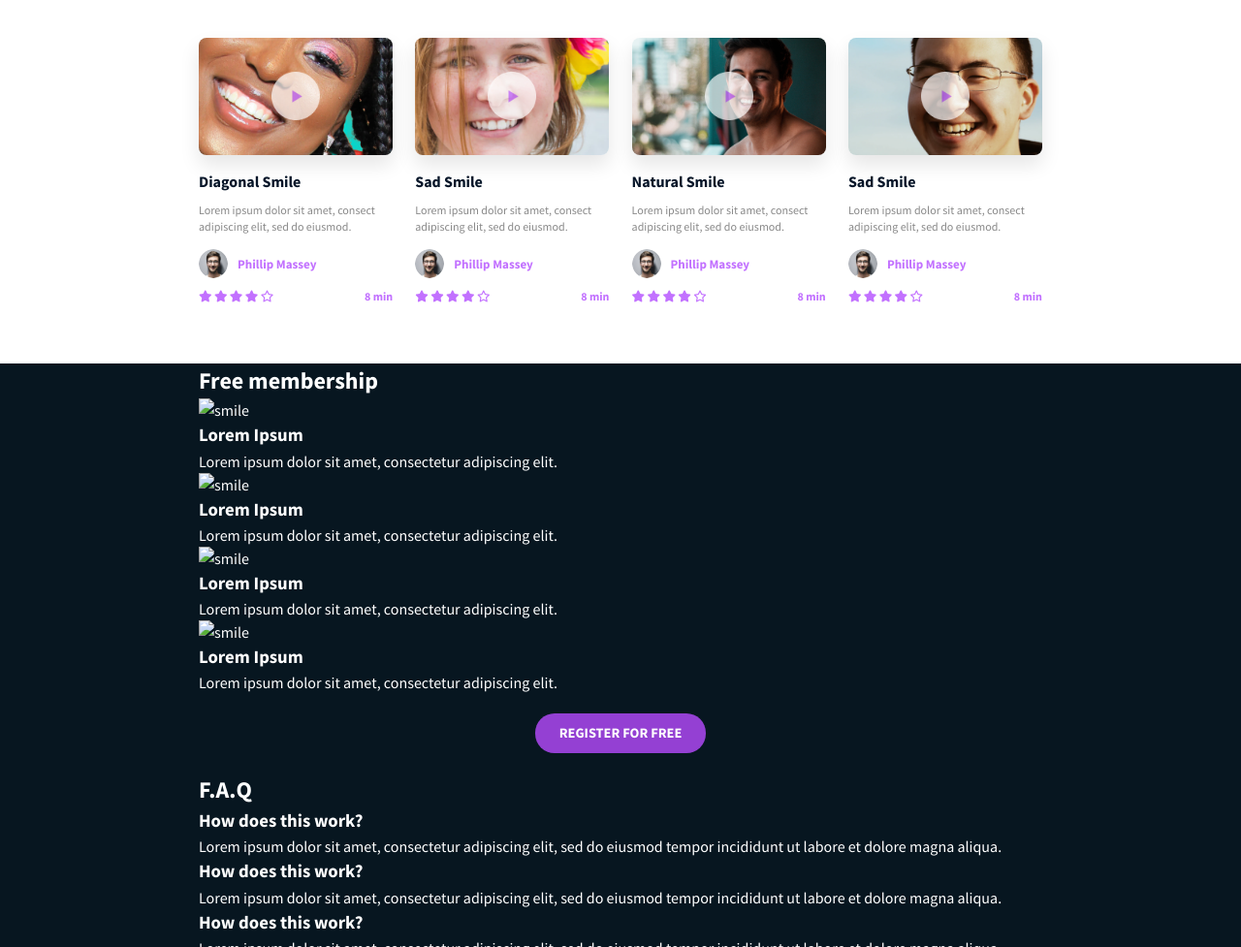
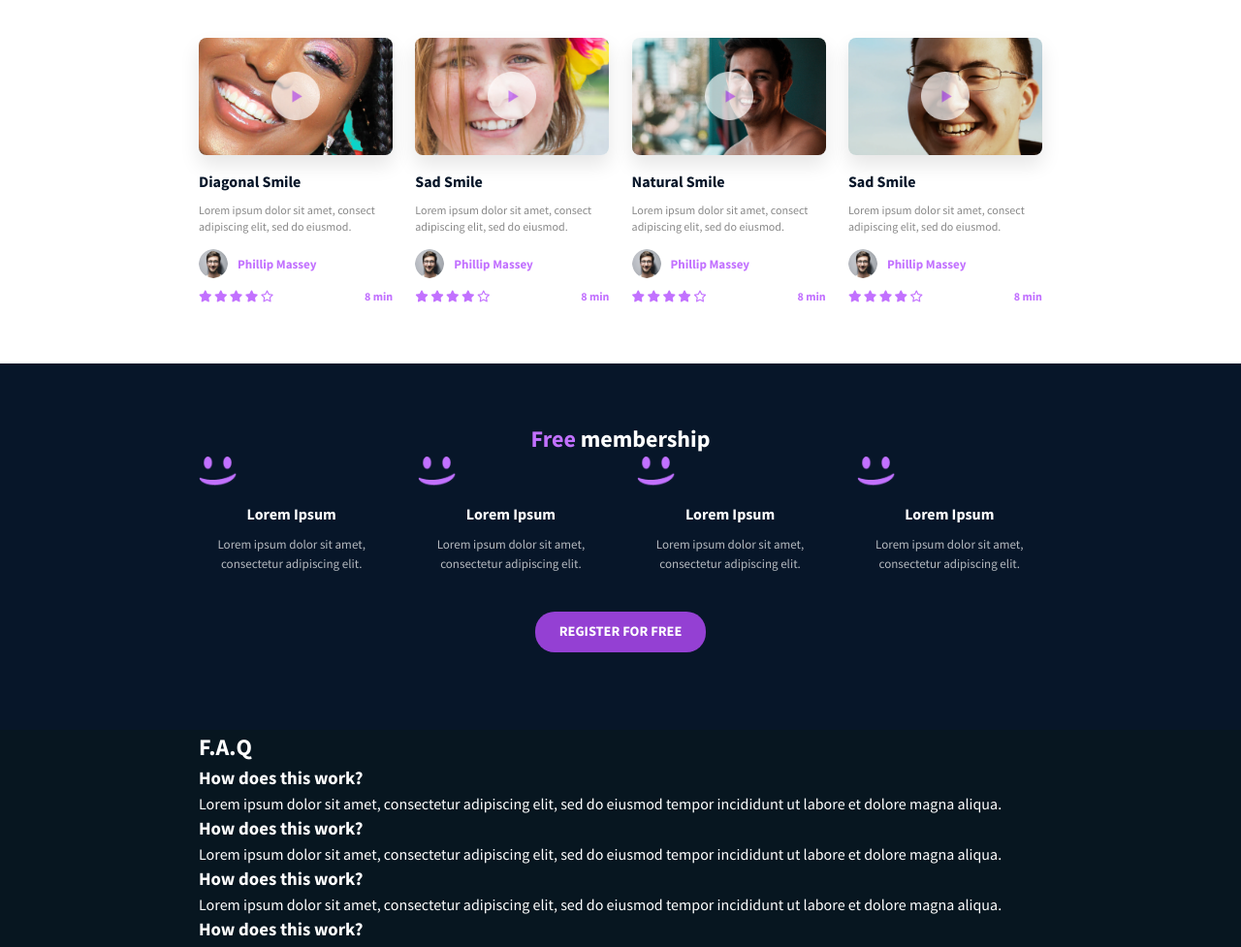
Before and after one commit to EmmanuelOseiMensah/alx_html_css, a plain HTML site: page css_advanced/index.html in a window 1280 px wide. Shown: the part 1147-2124 px from the top of the page at 97% size. Drawn offline with Linux system fonts and the light colour scheme; files that its build step writes are made by us from their sources.

Commit message:
added membership section

```diff
--- a/css_advanced/index.html
+++ b/css_advanced/index.html
@@ -38,7 +38,7 @@
                 </div>
                 <button class="btn-primary">REGISTER FOR FREE</button>
 
-                <h2 class="section-title pro-title">Learn from the pros</h2>
+                <h2 class="section-title pro-title"><span class="learn">Learn</span> from the pros</h2>
 
                 <div class="pros-grid">
                     <div class="pro-card">
@@ -179,25 +179,25 @@
 
         <section class="membership">
             <div class="container">
-                <h2 class="section-title white-text">Free membership</h2>
+                <h2 class="section-title white-text"><span class="free">Free</span> membership</h2>
                 <div class="membership-grid">
                     <div class="mem-item">
-                        <img src="./images/smile.svg" alt="smile">
+                        <img src="images/smile.png" alt="smile">
                         <h3>Lorem Ipsum</h3>
                         <p>Lorem ipsum dolor sit amet, consectetur adipiscing elit.</p>
                     </div>
                     <div class="mem-item">
-                        <img src="./images/smile.svg" alt="smile">
+                        <img src="images/smile.png" alt="smile">
                         <h3>Lorem Ipsum</h3>
                         <p>Lorem ipsum dolor sit amet, consectetur adipiscing elit.</p>
                     </div>
                     <div class="mem-item">
-                        <img src="./images/smile.svg" alt="smile">
+                        <img src="images/smile.png" alt="smile">
                         <h3>Lorem Ipsum</h3>
                         <p>Lorem ipsum dolor sit amet, consectetur adipiscing elit.</p>
                     </div>
                     <div class="mem-item">
-                        <img src="./images/smile.svg" alt="smile">
+                        <img src="images/smile.png" alt="smile">
                         <h3>Lorem Ipsum</h3>
                         <p>Lorem ipsum dolor sit amet, consectetur adipiscing elit.</p>
                     </div>
--- a/css_advanced/styles.css
+++ b/css_advanced/styles.css
@@ -239,3 +239,39 @@ body {
 
 .stars { color: #C271FF; font-size: 12px; }
 .duration { color: #C271FF; font-size: 12px; font-weight: bold; }
+
+
+/* ===================================
+   6. MEMBERSHIP SECTION (Dark)
+   =================================== */
+.membership {
+    background-color: #071629;
+    padding: 60px 0;
+    text-align: center;
+}
+
+.membership-grid {
+    display: flex;
+    justify-content: space-between;
+    margin-bottom: 40px;
+}
+
+.mem-item {
+    width: 22%;
+    text-align: center;
+}
+
+.mem-item img {
+    width: 40px;
+    margin-bottom: 15px;
+}
+
+.mem-item h3 { font-size: 16px; margin-bottom: 10px; }
+.mem-item p { font-size: 13px; line-height: 1.5; opacity: 0.7; }
+
+.free {
+    color:#C271FF;
+}
+.learn {
+    color:#C271FF
+}
```
Also changed, not shown: css_advanced/images/smile.png (added).
